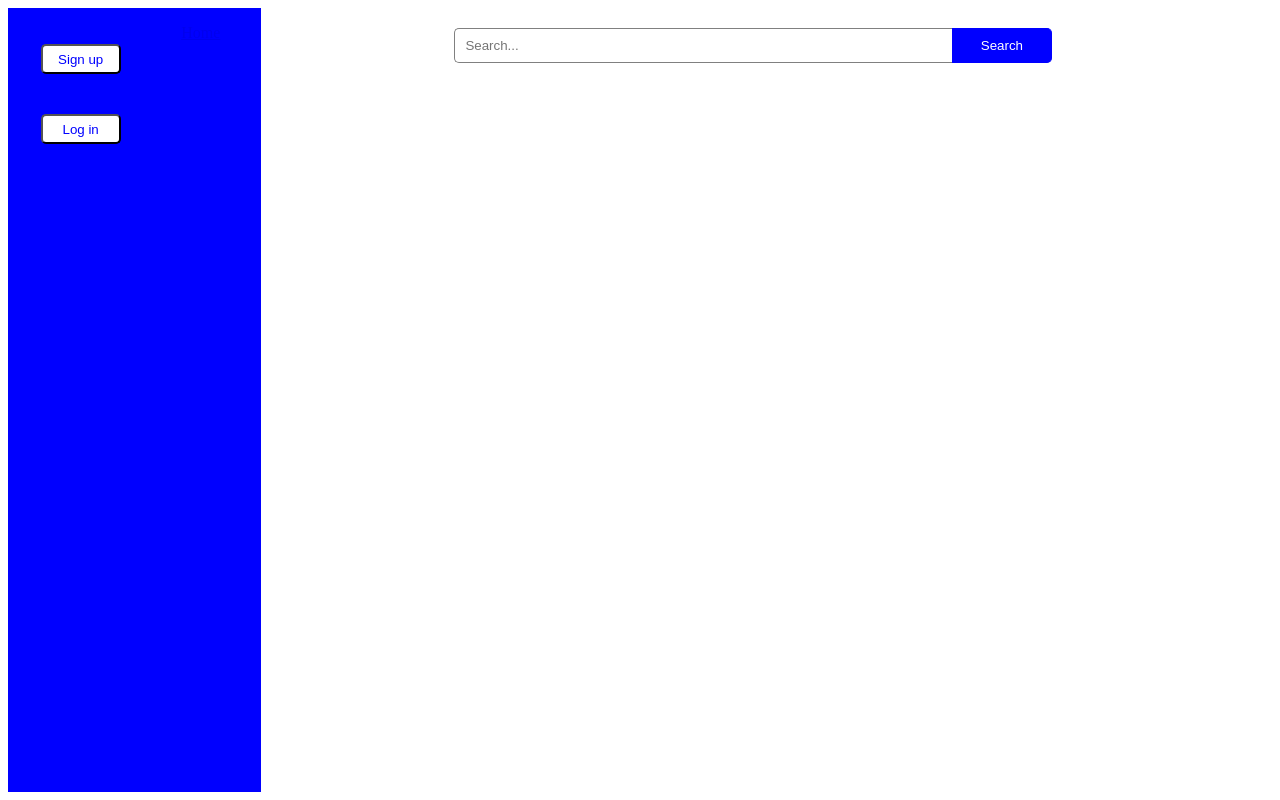
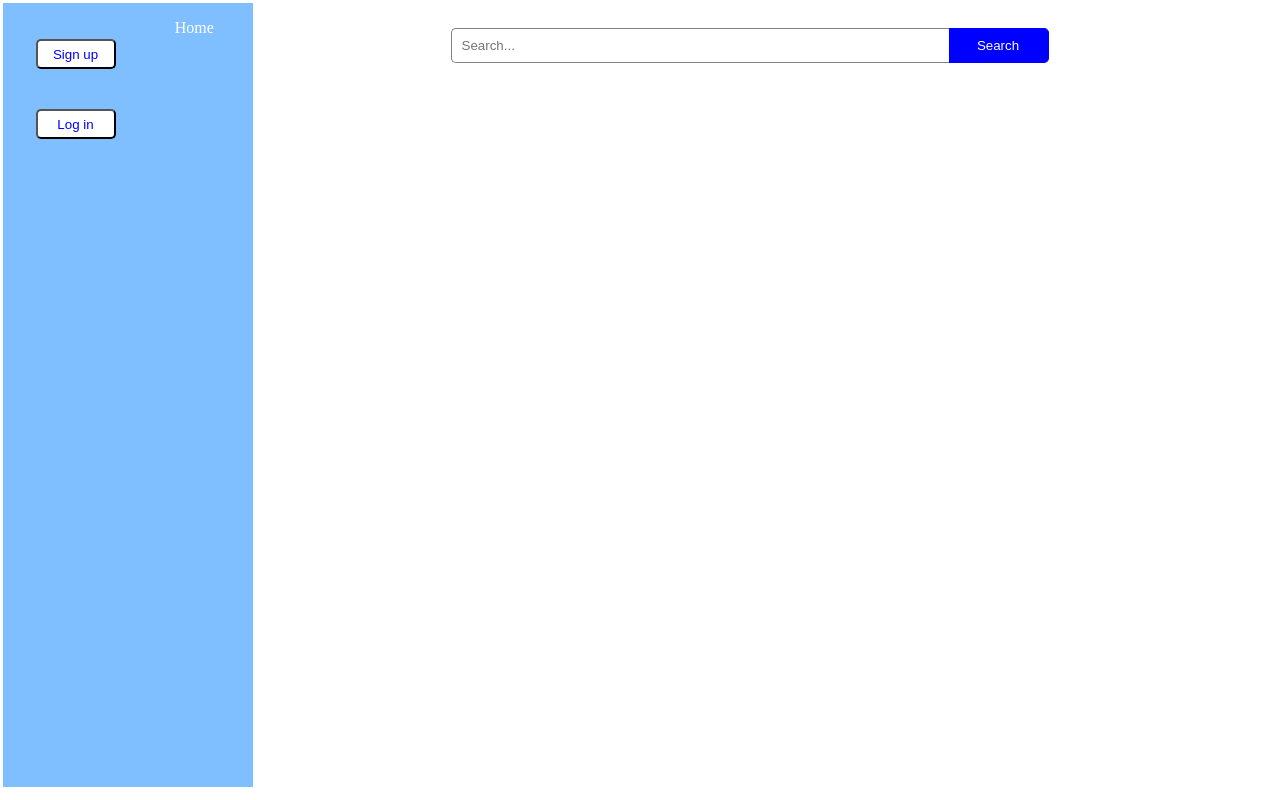
Before and after one commit to DITTeamProject/Movie_Rental_Management_System, a PHP site: page /View/Index/index_html_template.php in a window 1280 px wide. Run offline with PHP 8.4, Linux system fonts and the light colour scheme; data that the repository does not hold is empty.

Commit message:
Added files via upload
Made a few changes in color and "a" class

```diff
--- a/Style/index_style.css
+++ b/Style/index_style.css
@@ -53,12 +53,14 @@
 
 div.Menu {
 	float: left;
-	width: 20%;
+	width: 250px;
 	height: 100%;
-	background-color: blue;
+	background-color: #80bfff;
 	color: white;
 	margin: 0px;
 	padding: 0px;
+	margin-left: -5px;
+	margin-top: -5px;
 	text-align: center;
 }
 
@@ -80,3 +82,18 @@
 div.Options {
 	color: white;
 }
+
+a:link {
+	color: white;
+	text-decoration: none;
+}
+
+a:hover {
+	color : #009900!important;
+	text-decoration : none;
+}
+
+a:visited{
+	color : white;
+	text-decoration : none;
+}
```
